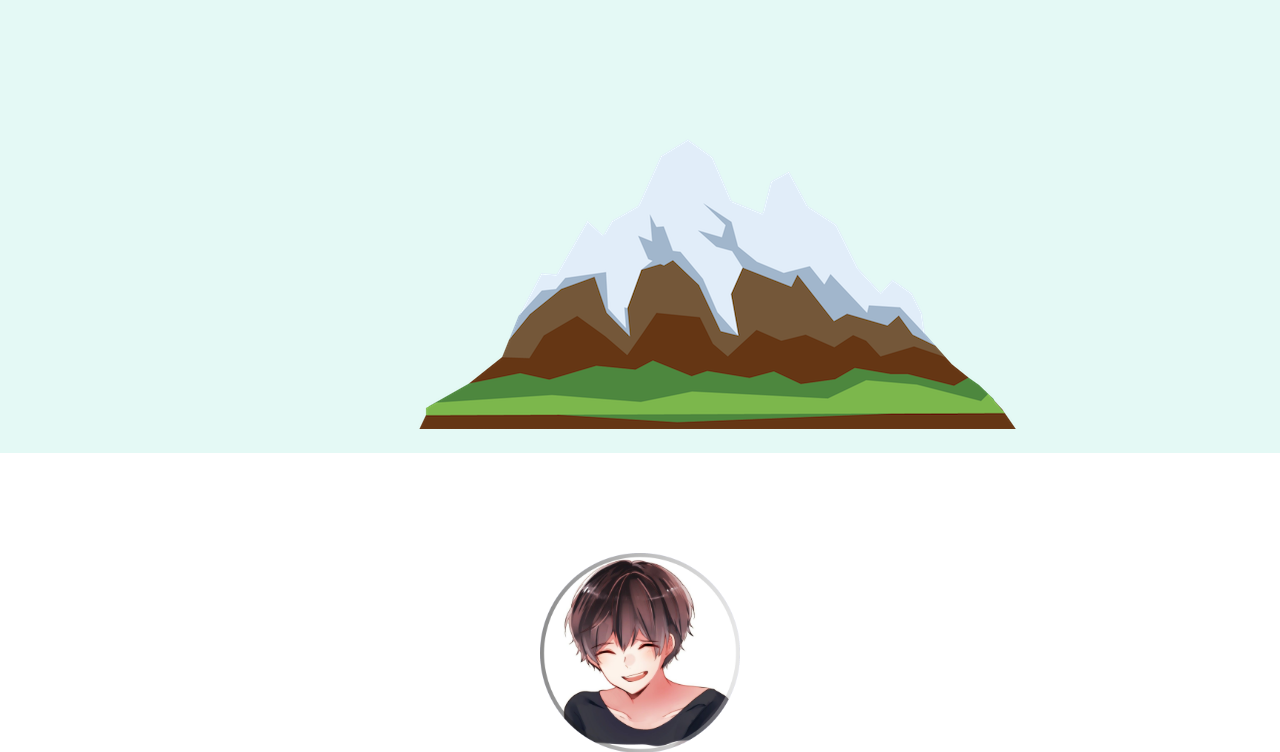
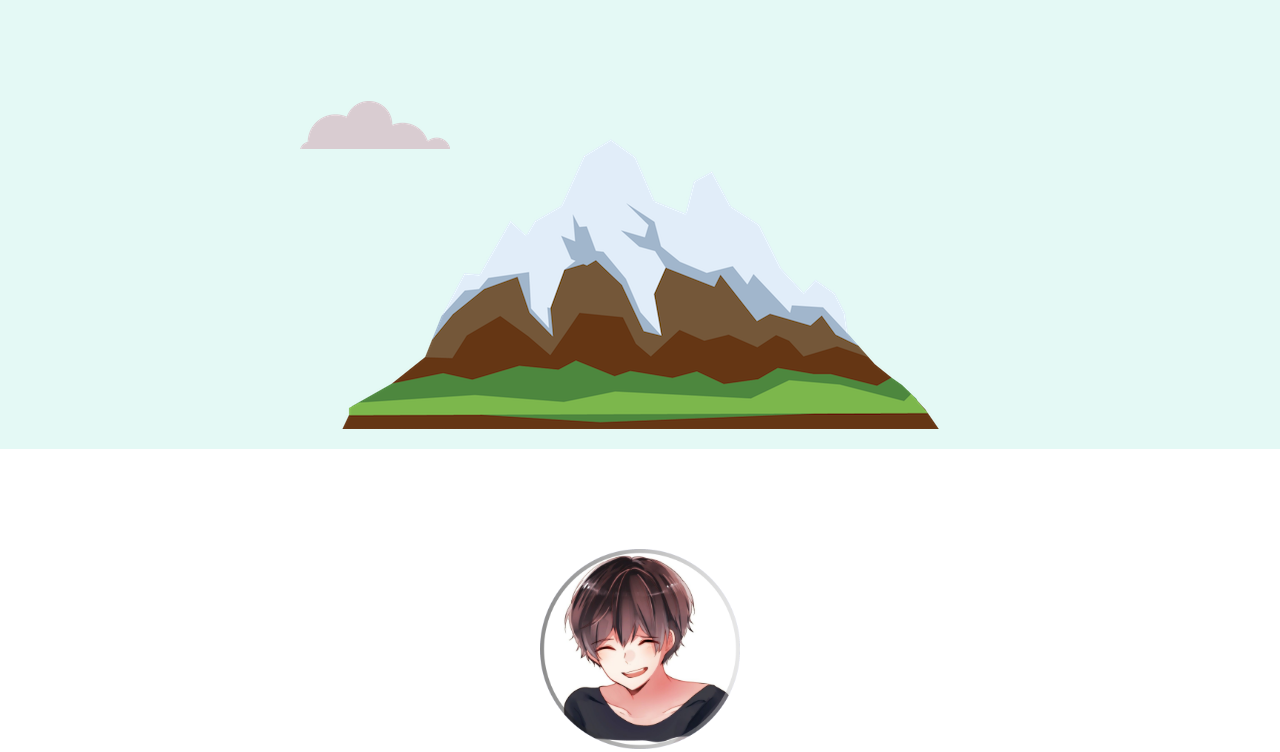
Before and after one commit to rudrabisht/front-end, a plain HTML site: page index.html in a window 1280 px wide. Shown: the part 348-1100 px from the top of the page. Drawn offline with Linux system fonts and the light colour scheme; a web font is replaced by a local one.

Commit message:
Update styles.css

```diff
--- a/styles.css
+++ b/styles.css
@@ -66,9 +66,9 @@ h3{
 
 }
 .bottom-cloud{
-    position:relative;
-    left:50px;
-    bottom: 700px;
+    position:absolute;
+    left:300px;
+    bottom:300px;
 
 }
 .webdev{
```
